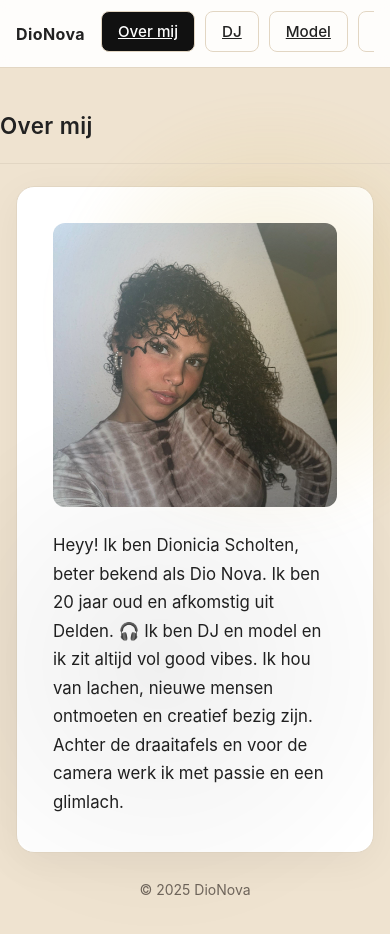
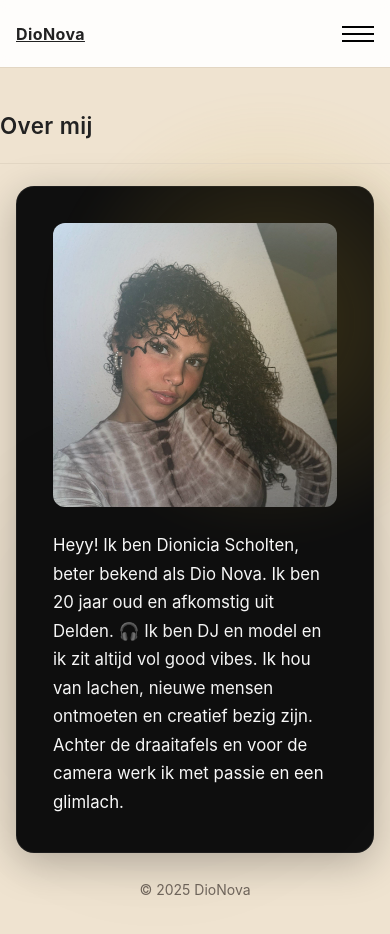
Before and after one commit to BeMoService/DioNova, a React (Vite) app: page /#/ in a window 390 px wide. Shown: the top 934 px of the page. Built offline with nearby package versions, Linux system fonts and the light colour scheme.

Commit message:
ui: black content card + hamburger drawer navigation

```diff
--- a/src/App.jsx
+++ b/src/App.jsx
@@ -1,8 +1,8 @@
 import { NavLink, Outlet, useLocation } from "react-router-dom";
+import { useState } from "react";
 
 function PageHero() {
   const { pathname } = useLocation();
-  // Subtitel alleen tonen bij Model en Contact
   const map = {
     "/":        { title: "Over mij", subtitle: "" },
     "/dj":      { title: "DJ",       subtitle: "" },
@@ -21,18 +21,22 @@ function PageHero() {
 }
 
 export default function App() {
+  const [open, setOpen] = useState(false);
+
+  const close = () => setOpen(false);
+
   const links = [
-    { to: "/", label: "Over mij", end: true },
-    { to: "/dj", label: "DJ" },
-    { to: "/model", label: "Model" },
-    { to: "/contact", label: "Contact" },
+    { to: "#/", label: "Over mij" },
+    { to: "#/dj", label: "DJ" },
+    { to: "#/model", label: "Model" },
+    { to: "#/contact", label: "Contact" },
   ];
 
   return (
     <div style={{ minHeight: "100dvh", display: "flex", flexDirection: "column", position: "relative" }}>
       <div className="bg-ornament" />
 
-      {/* TOPBAR */}
+      {/* TOPBAR (brand + hamburger) */}
       <header
         style={{
           position: "fixed",
@@ -40,32 +44,22 @@ export default function App() {
           background: "rgba(255,255,255,0.9)",
           backdropFilter: "blur(6px)",
           borderBottom: "1px solid var(--line)",
-          zIndex: 50
+          zIndex: 80
         }}
       >
         <div className="container" style={{height:"100%", display:"flex", alignItems:"center", justifyContent:"space-between", gap:16}}>
-          <strong style={{letterSpacing:.4}}>DioNova</strong>
-          <nav className="topnav" style={{ display: "flex", gap: 10 }}>
-            {links.map(({ to, label, end }) => (
-              <NavLink
-                key={to}
-                to={to}
-                end={end}
-                style={({ isActive }) => ({
-                  padding: "10px 16px",
-                  borderRadius: 8,
-                  border: "1px solid var(--line)",
-                  background: isActive ? "var(--accent)" : "transparent",
-                  color: isActive ? "#fff" : "var(--ink)",
-                  fontWeight: 500,
-                  transition: "all .25s ease",
-                  cursor: "pointer"
-                })}
-              >
-                {label}
-              </NavLink>
-            ))}
-          </nav>
+          <a href="#/" style={{ display:"flex", alignItems:"center", gap:8, color:"var(--ink)", fontWeight:700, letterSpacing:.4 }}>
+            DioNova
+          </a>
+
+          {/* Hamburger */}
+          <button
+            className={`hamburger ${open ? "open" : ""}`}
+            aria-label="Menu"
+            onClick={() => setOpen(!open)}
+          >
+            <span></span><span></span><span></span>
+          </button>
         </div>
       </header>
 
@@ -83,6 +77,16 @@ export default function App() {
       <footer className="container" style={{ padding: "28px 0 40px", color: "var(--muted)", fontSize: 14 }}>
         © {new Date().getFullYear()} DioNova
       </footer>
+
+      {/* OVERLAY + DRAWER */}
+      <div className={`scrim ${open ? "" : "hidden"}`} onClick={close}></div>
+      <aside className={`drawer ${open ? "open" : ""}`} aria-hidden={!open}>
+        <nav style={{ display:"flex", flexDirection:"column", gap:10 }}>
+          {links.map(({ to, label }) => (
+            <a key={to} href={to} onClick={close}>{label}</a>
+          ))}
+        </nav>
+      </aside>
     </div>
   );
 }
--- a/src/index.css
+++ b/src/index.css
@@ -4,13 +4,13 @@ html, body, #root { height: 100%; }
 
 /* Thema — warmer beige */
 :root{
-  --bg: #efe3d0;
-  --ink: #222;
-  --muted: #6f655b;
-  --card: #ffffff;
-  --line: #e2d6c3;
-  --accent: #111;
-  --gold: #d4af37;
+  --bg: #efe3d0;     /* beige */
+  --ink: #222;       /* tekst */
+  --muted: #6f655b;  /* subtiele tekst */
+  --card: #0f0f0f;   /* ZWARTE content card */
+  --line: #e2d6c3;   /* borders (buiten card) */
+  --accent: #111;    /* accent donker */
+  --gold: #d4af37;   /* hover-accent / knop */
 }
 
 body {
@@ -23,11 +23,13 @@ body {
 .container { max-width: 1024px; margin: 0 auto; padding: 0 24px; }
 .card {
   background: var(--card);
-  border: 1px solid var(--line);
+  color: #fff;                       /* witte tekst in card */
+  border: 1px solid rgba(255,255,255,0.06);
   border-radius: 18px;
   padding: 36px;
-  box-shadow: 0 10px 40px rgba(0,0,0,.05);
+  box-shadow: 0 10px 40px rgba(0,0,0,.25);
 }
+.card a { color: #fff; }             /* links in card ook wit */
 .subtle { color: var(--muted); }
 img.resp { display:block; width:100%; height:auto; border-radius:12px; }
 .grid { display: grid; gap: 24px; }
@@ -38,30 +40,20 @@ section { scroll-margin-top: 90px; }
 h1 { font-size: 1.9rem; margin-bottom: 12px; font-weight: 700; letter-spacing: .2px; }
 p  { font-size: 1.05rem; line-height: 1.8; }
 
-/* Nav hover – goud */
-header nav a:hover {
-  border-color: var(--gold) !important;
-  color: var(--gold) !important;
-  transition: color .2s ease, border-color .2s ease;
-}
-
-/* Buttons */
+/* Buttons – goud op zwarte card */
 .btn {
   display: inline-block;
   padding: 12px 24px;
-  background: var(--accent);
-  color: #fff;
+  background: var(--gold);
+  color: #111;
   border-radius: 10px;
   font-weight: 650;
   letter-spacing: .2px;
-  border: 1px solid var(--accent);
-  transition: background .2s ease, border-color .2s ease;
+  border: 1px solid var(--gold);
+  transition: background .2s ease, border-color .2s ease, transform .1s ease;
 }
-.btn:hover {
-  background: var(--gold) !important;
-  border-color: var(--gold) !important;
-  color: #fff !important;
-}
+.btn:hover { filter: brightness(1.05); transform: translateY(-1px); }
+.btn:active { transform: translateY(0); }
 
 /* Hero */
 .hero { position: relative; z-index: 1; margin-top: 100px; }
@@ -72,7 +64,7 @@ header nav a:hover {
 .hero h2 { font-size: 1.4rem; font-weight: 600; letter-spacing: .4px; }
 .hero p  { color: var(--muted); }
 
-/* Subtiele achtergrond-versiering (gouden gloed) */
+/* Gouden gloed */
 .bg-ornament { position: fixed; inset: 0; pointer-events: none; z-index: 0; }
 .bg-ornament::before {
   content: ""; position: absolute; width: 520px; height: 520px; right: -140px; top: 60px;
@@ -86,27 +78,29 @@ header nav a:hover {
   background: radial-gradient(circle, rgba(0,0,0,0.06), rgba(0,0,0,0) 60%);
 }
 
-/* ========================= */
-/*   MOBIEL: < 900px breed   */
-/* ========================= */
+/* Hamburger & drawer */
+.hamburger { width: 32px; height: 28px; position: relative; border: none; background: transparent; cursor: pointer; }
+.hamburger span { position: absolute; left: 0; width: 100%; height: 2px; background: #000; transition: transform .25s ease, opacity .25s ease, top .25s ease; }
+.hamburger span:nth-child(1){ top: 6px; }
+.hamburger span:nth-child(2){ top: 13px; }
+.hamburger span:nth-child(3){ top: 20px; }
+.hamburger.open span:nth-child(1){ transform: rotate(45deg); top: 13px; }
+.hamburger.open span:nth-child(2){ opacity: 0; }
+.hamburger.open span:nth-child(3){ transform: rotate(-45deg); top: 13px; }
+
+.scrim { position: fixed; inset: 0; background: rgba(0,0,0,.6); backdrop-filter: blur(2px); z-index: 60; opacity: 1; transition: opacity .25s ease; }
+.scrim.hidden { opacity: 0; pointer-events: none; }
+
+.drawer { position: fixed; top: 0; right: 0; height: 100vh; width: 78vw; max-width: 320px; background: #111; color: #fff; z-index: 70;
+  transform: translateX(100%); transition: transform .3s ease; display: flex; flex-direction: column; padding: 24px; gap: 12px; }
+.drawer.open { transform: translateX(0%); }
+.drawer a { padding: 12px 10px; border-radius: 10px; border: 1px solid rgba(255,255,255,.08); }
+.drawer a:hover { border-color: var(--gold); color: var(--gold); }
+
+/* MOBIEL: < 900px */
 @media (max-width: 899px) {
   .container { padding: 0 16px; }
-
-  /* Nav: iets compacter + kan horizontaal scrollen als het net niet past */
-  .topnav { gap: 6px; overflow-x: auto; padding-bottom: 4px; }
-  .topnav::-webkit-scrollbar { display: none; }
-  header nav a { padding: 8px 12px; font-size: 0.95rem; white-space: nowrap; }
-
-  /* Sections: 1 kolom, maar beeld eerst */
   .grid-2 { grid-template-columns: 1fr; }
-  .col-image { order: -1; }   /* beeld boven tekst op mobiel */
-  .col-text  { order: 0; }
-
-  /* Hero: titel + subtitel onder elkaar, links uitgelijnd */
-  .hero .inner {
-    flex-direction: column;
-    align-items: flex-start;
-    gap: 4px;
-  }
-  .hero p { margin-top: 2px; }
+  .col-image { order: -1; } /* beeld boven tekst */
+  .hero .inner { flex-direction: column; align-items: flex-start; gap: 4px; }
 }
--- a/src/pages/Contact.jsx
+++ b/src/pages/Contact.jsx
@@ -4,7 +4,6 @@ const IconMail = (props) => (
     <path d="M22 8l-9.2 6.1a2 2 0 0 1-2.2 0L1.9 8" stroke="currentColor" strokeWidth="1.6" />
   </svg>
 );
-
 const IconIg = (props) => (
   <svg width="18" height="18" viewBox="0 0 24 24" fill="none" {...props}>
     <rect x="3" y="3" width="18" height="18" rx="5" stroke="currentColor" strokeWidth="1.6"/>
@@ -29,7 +28,6 @@ export default function Contact() {
           >
             <IconMail /> Dioniciascholten3@gmail.com
           </a>
-
           <a
             href="https://instagram.com/dionicia19_"
             target="_blank"
@@ -40,7 +38,7 @@ export default function Contact() {
           </a>
         </div>
 
-        <p className="subtle" style={{ marginTop: 18, fontSize: 14 }}>
+        <p className="subtle" style={{ marginTop: 18, fontSize: 14, color: "rgba(255,255,255,.75)" }}>
           Vermeld bij boekingen: datum, locatie, type event of shoot, verwachte duur en voorkeuren.
         </p>
       </div>
```
